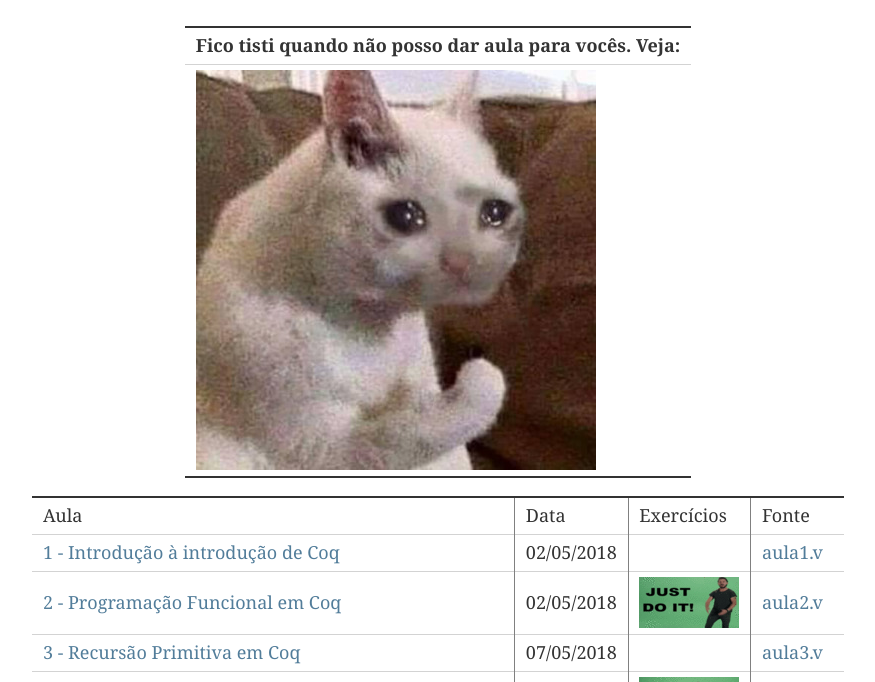
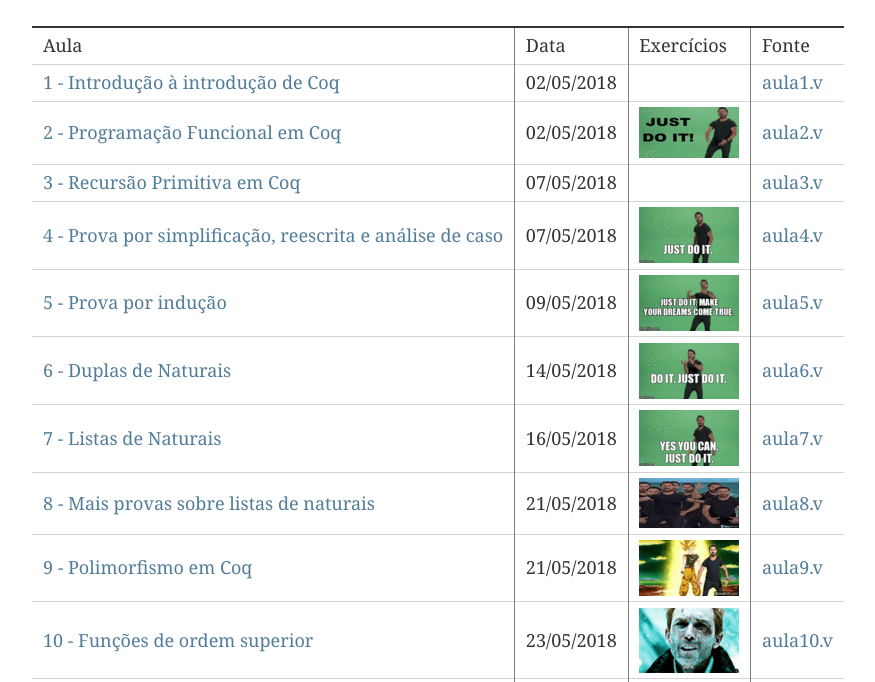
Before and after one commit to rafaelcgs10/rafaelcgs10.github.io, a plain HTML site: page coq.html in a window 1280 px wide. Shown: the part 82-764 px from the top of the page, without its empty margins (202-1077 px from the left). Drawn offline with Linux system fonts and the light colour scheme.

Commit message:
remove mensagem tisti

```diff
--- a/coq.html
+++ b/coq.html
@@ -3,7 +3,7 @@
 "http://www.w3.org/TR/xhtml1/DTD/xhtml1-strict.dtd">
 <html xmlns="http://www.w3.org/1999/xhtml" lang="pt" xml:lang="pt">
 <head>
-<!-- 2018-06-01 sex 14:55 -->
+<!-- 2018-06-01 sex 14:59 -->
 <meta http-equiv="Content-Type" content="text/html;charset=utf-8" />
 <meta name="viewport" content="width=device-width, initial-scale=1" />
 <title>Curso de Coq da disciplina OPAT001</title>
@@ -231,23 +231,6 @@ for the JavaScript code in this tag.
 <body>
 <div id="content">
 <h1 class="title">Curso de Coq da disciplina OPAT001</h1>
-<table border="2" cellspacing="0" cellpadding="6" rules="groups" frame="hsides">
-
-
-<colgroup>
-<col  class="org-left" />
-</colgroup>
-<tbody>
-<tr>
-<td class="org-left"><b>Fico tisti quando não posso dar aula para vocês. Veja:</b></td>
-</tr>
-
-<tr>
-<td class="org-left"><img src="./coq/sad.jpg" alt="sad.jpg" /></td>
-</tr>
-</tbody>
-</table>
-
 <table border="2" cellspacing="0" cellpadding="6" rules="groups" frame="hsides">
 
 
```
Also changed, not shown: 1 other file.
